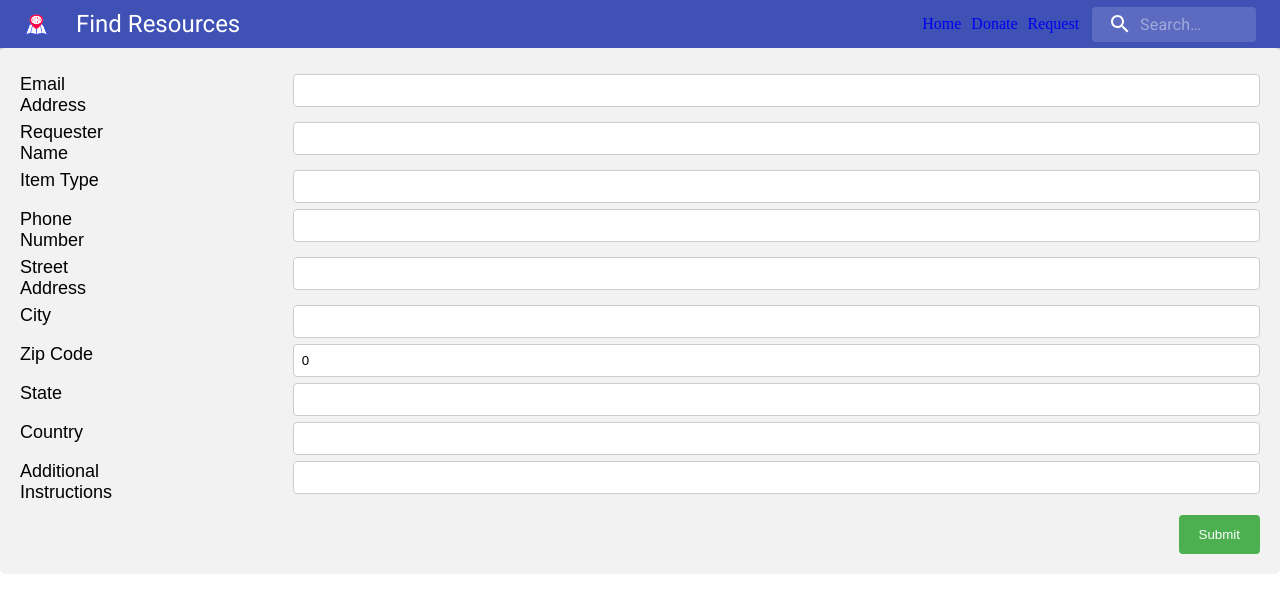
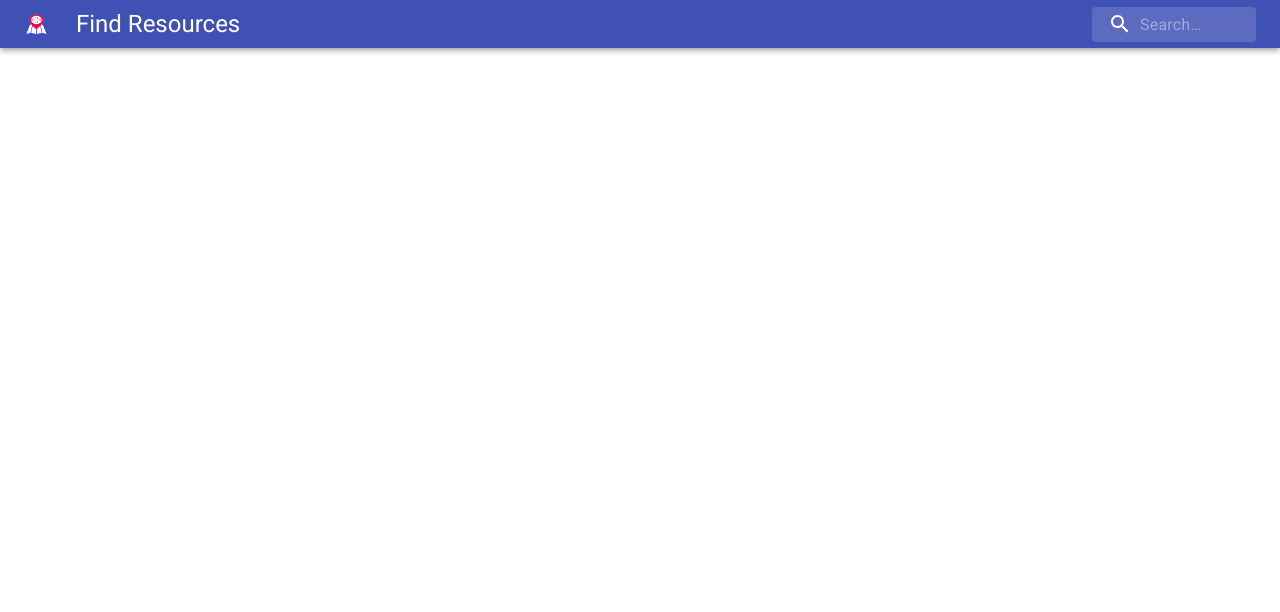
Before and after one commit to watheuer/covid-hackathon, a React (Create React App) app in the folder client/: page /request in a window 1280 px wide. Shown: the top 612 px of the page. Built offline with nearby package versions, Linux system fonts and the light colour scheme.

Commit message:
Show form in modal; remove request/home pages

```diff
--- a/client/src/App.tsx
+++ b/client/src/App.tsx
@@ -4,9 +4,6 @@ import { store } from './store';
 import AskContainer from './asks/AskContainer';
 import { BrowserRouter as Router, Route } from 'react-router-dom';
 import Header from './layout/Header';
-import RequestForm from './asks/RequestForm';
-
-const homePage = ({ }) => <p>Home page</p>;
 
 const donatePage = ({ }) => (
   <Provider store={store}>
@@ -14,20 +11,19 @@ const donatePage = ({ }) => (
   </Provider>
 );
 
-const requestPage = ({ }) => (
-  <Provider store={store}>
-    <RequestForm />
-  </Provider>
-);
+// const requestPage = ({ }) => (
+//   <Provider store={store}>
+//     <RequestForm />
+//   </Provider>
+// );
 
 function App() {
   return (
     <Router>
       <div className='App'>
         <Header />
-        <Route exact path='/' render={homePage} />
-        <Route exact path='/donate' render={donatePage} />
-        <Route exact path='/request' render={requestPage} />
+        <Route exact path='/' render={donatePage} />
+        {/* <Route exact path='/request' render={requestPage} /> */}
       </div>
     </Router>
   );
--- a/client/src/asks/AskContainer.tsx
+++ b/client/src/asks/AskContainer.tsx
@@ -16,7 +16,7 @@ export const AskContainer: FunctionComponent<AskContainer> = ({ asks, fetching,
   // Fetch asks only on initial render
   useEffect(() => {
     fetchAsks();
-  }, []); // empty dependency array to fire only once
+  }, [fetchAsks]);
 
   return (
     <div className={styles.container}>
--- a/client/src/asks/AskList.tsx
+++ b/client/src/asks/AskList.tsx
@@ -1,8 +1,9 @@
 import React, { FunctionComponent, useState } from 'react';
-import { List, ListItem, ListItemAvatar, Avatar, ListItemText, BottomNavigation, BottomNavigationAction } from "@material-ui/core";
+import { List, ListItem, ListItemAvatar, Avatar, ListItemText, BottomNavigation, BottomNavigationAction, Modal, Button } from "@material-ui/core";
 import { Restore, LocationOn } from '@material-ui/icons';
 import { Ask } from '../store/askState/types';
 import styles from './Asks.module.scss';
+import RequestForm from './RequestForm';
 
 export interface AskListProps {
   asks: Ask[],
@@ -10,6 +11,7 @@ export interface AskListProps {
 }
 export const AskList: FunctionComponent<AskListProps> = ({ asks, fetching }) => {
   const [navValue, setNavValue] = useState('recents');
+  const [isOpen, setIsOpen] = useState(false);
 
   const askListItems = asks.map(ask => {
     // TODO: get actual fields from ask
@@ -26,8 +28,29 @@ export const AskList: FunctionComponent<AskListProps> = ({ asks, fetching }) =>
     );
   });
 
+  const close = () => {
+    setIsOpen(false);
+  };
+
+  const open = () => {
+    setIsOpen(true);
+  };
+
   return (
     <div className={styles.listRoot}>
+      <div className={styles.listHeader}>
+        <Button onClick={open}>Make a request</Button>
+        <Modal
+          open={isOpen}
+          onClose={close}
+        >
+          <div className={styles.modal}>
+            <RequestForm close={close} />
+          </div>
+        </Modal>
+      </div>
+
+      <div className={styles.listContent}>
         <List className={styles.askList}>
           {askListItems}
         </List>
@@ -36,5 +59,6 @@ export const AskList: FunctionComponent<AskListProps> = ({ asks, fetching }) =>
           <BottomNavigationAction label="Nearby" value="nearby" icon={<LocationOn />} />
         </BottomNavigation>
       </div>
+    </div>
   );
 };
--- a/client/src/asks/Asks.module.scss
+++ b/client/src/asks/Asks.module.scss
@@ -19,6 +19,19 @@ $navbar-height: 48px;
     background-color: white;
 }
 
+.listHeader {
+    display: flex;
+    flex-direction: column;
+}
+
+.listContent {
+    flex-grow: 1;
+    display: flex;
+    flex-direction: column;
+    justify-content: space-between;
+    overflow: auto;
+}
+
 .mapRoot {
     flex-grow: 1;
 }
@@ -27,3 +40,14 @@ $navbar-height: 48px;
     max-height: 100%;
     overflow: auto;
 }
+
+$modal-width: 72ch;
+$modal-height: 64ch;
+.modal {
+    position: absolute;
+    top: 50%;
+    left: 50%;
+    transform: translate(-50%, -50%);
+    width: $modal-width;
+    height: $modal-height;
+}
--- a/client/src/asks/RequestForm.tsx
+++ b/client/src/asks/RequestForm.tsx
@@ -8,8 +8,9 @@ import { Ask } from "../store/askState/types";
 
 interface RequestFormProps {
   postAsk: (ask: Ask) => void;
+  close?: () => void;
 }
-const RequestForm: FunctionComponent<RequestFormProps> = ({ postAsk }) => {
+const RequestForm: FunctionComponent<RequestFormProps> = ({ postAsk, close }) => {
   const formik = useFormik({
     initialValues: {
       id: 0,
@@ -34,6 +35,7 @@ const RequestForm: FunctionComponent<RequestFormProps> = ({ postAsk }) => {
       alert(JSON.stringify(values, null, 2));
       console.log(values)
       postAsk(values);
+      if (close) close();
     },
     validationSchema:
       Yup.object().shape
--- a/client/src/layout/Header.tsx
+++ b/client/src/layout/Header.tsx
@@ -1,22 +1,11 @@
 import React from 'react'
-import { Link as RouterLink } from 'react-router-dom';
 import logo from './sample-logo.png'
-import { AppBar, Link, Typography, InputBase, Toolbar, makeStyles, fade, IconButton } from '@material-ui/core';
+import { AppBar, Typography, InputBase, Toolbar, makeStyles, fade, IconButton } from '@material-ui/core';
 import { Search } from '@material-ui/icons';
 
 const useStyles = makeStyles(theme => ({
   root: {
     flexGrow: 1,
-  },
-  links: {
-    color: theme.palette.common.white,
-    '& :visited': {
-      color: theme.palette.common.white
-    },
-    '& a': {
-      textDecoration: 'none',
-      padding: '5px'
-    }
   },
   title: {
     flexGrow: 1,
@@ -84,11 +73,6 @@ export default function Header() {
           <Typography className={classes.title} variant="h5" noWrap>
             Find Resources
           </Typography>
-          <div className={classes.links}>
-            <RouterLink to="/">Home</RouterLink>
-            <RouterLink to="/donate">Donate</RouterLink>
-            <RouterLink to="/request">Request</RouterLink>
-          </div>
           <div className={classes.search}>
             <div className={classes.searchIcon}>
               <Search />
```
Lines whose indentation alone changed are shown as unchanged.
